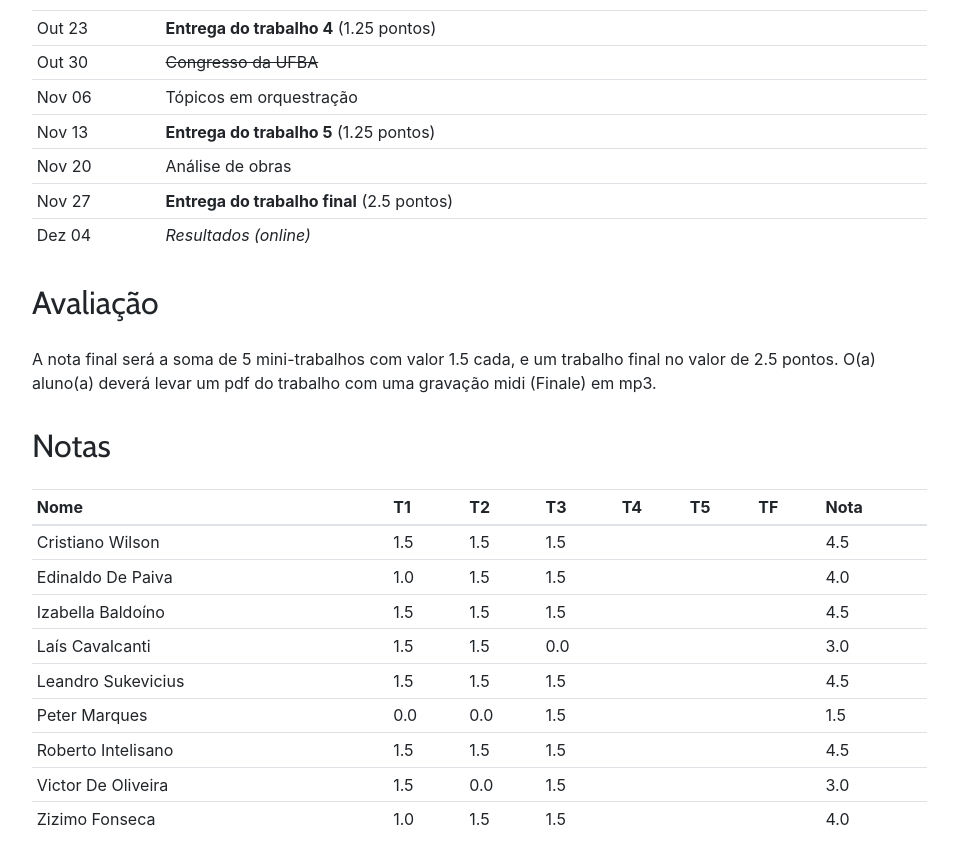
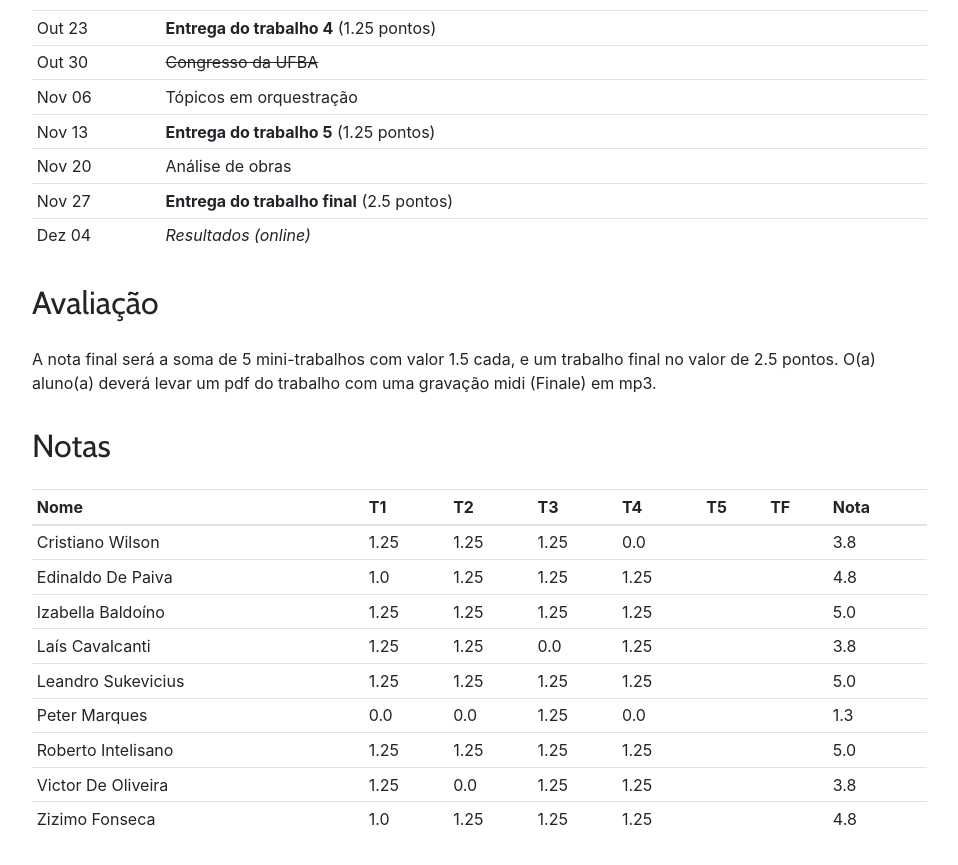
Before and after one commit to kroger/genosmus, a Jekyll site: the page built from _pedro/2019.2/musa87.md, in a window 1280 px wide and 900 px high, scrolled down 1614 px. Shown: the top 865 px of the window, without its empty margins (68-1026 px from the left). Built offline with Jekyll 4.4.1, drawn with Linux system fonts in a browser that asks for light colours.

Commit message:
Atualiza notas orquestração

```diff
--- a/_pedro/2019.2/musa87.md
+++ b/_pedro/2019.2/musa87.md
@@ -101,17 +101,17 @@
 
 ## Notas
 
-| Nome               | T1  | T2  | T3  | T4 | T5 | TF | Nota |
-|:-------------------|:----|:----|:----|:---|:---|:---|:-----|
-| Cristiano Wilson   | 1.5 | 1.5 | 1.5 |    |    |    | =sum |
-| Edinaldo De Paiva  | 1.0 | 1.5 | 1.5 |    |    |    | =sum |
-| Izabella Baldoíno  | 1.5 | 1.5 | 1.5 |    |    |    | =sum |
-| Laís Cavalcanti    | 1.5 | 1.5 | 0.0 |    |    |    | =sum |
-| Leandro Sukevicius | 1.5 | 1.5 | 1.5 |    |    |    | =sum |
-| Peter Marques      | 0.0 | 0.0 | 1.5 |    |    |    | =sum |
-| Roberto Intelisano | 1.5 | 1.5 | 1.5 |    |    |    | =sum |
-| Victor De Oliveira | 1.5 | 0.0 | 1.5 |    |    |    | =sum |
-| Zizimo Fonseca     | 1.0 | 1.5 | 1.5 |    |    |    | =sum |
+| Nome               | T1   | T2   | T3   | T4   | T5 | TF | Nota |
+|:-------------------|:-----|:-----|:-----|:-----|:---|:---|:-----|
+| Cristiano Wilson   | 1.25 | 1.25 | 1.25 | 0.0  |    |    | =sum |
+| Edinaldo De Paiva  | 1.0  | 1.25 | 1.25 | 1.25 |    |    | =sum |
+| Izabella Baldoíno  | 1.25 | 1.25 | 1.25 | 1.25 |    |    | =sum |
+| Laís Cavalcanti    | 1.25 | 1.25 | 0.0  | 1.25 |    |    | =sum |
+| Leandro Sukevicius | 1.25 | 1.25 | 1.25 | 1.25 |    |    | =sum |
+| Peter Marques      | 0.0  | 0.0  | 1.25 | 0.0  |    |    | =sum |
+| Roberto Intelisano | 1.25 | 1.25 | 1.25 | 1.25 |    |    | =sum |
+| Victor De Oliveira | 1.25 | 0.0  | 1.25 | 1.25 |    |    | =sum |
+| Zizimo Fonseca     | 1.0  | 1.25 | 1.25 | 1.25 |    |    | =sum |
 {: .table .table-sm }
 
 
```
